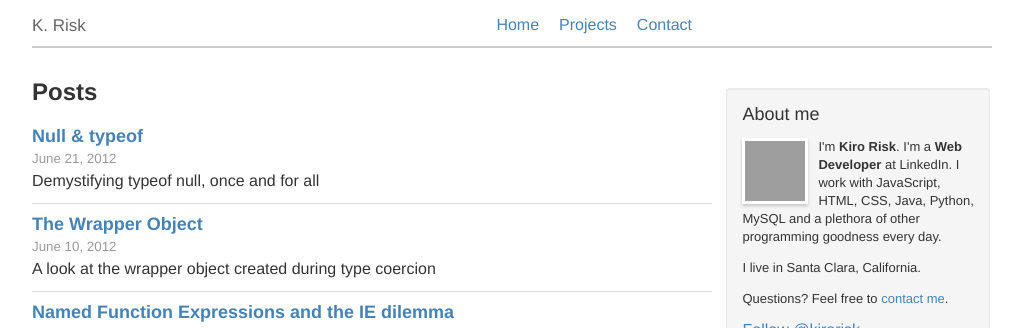
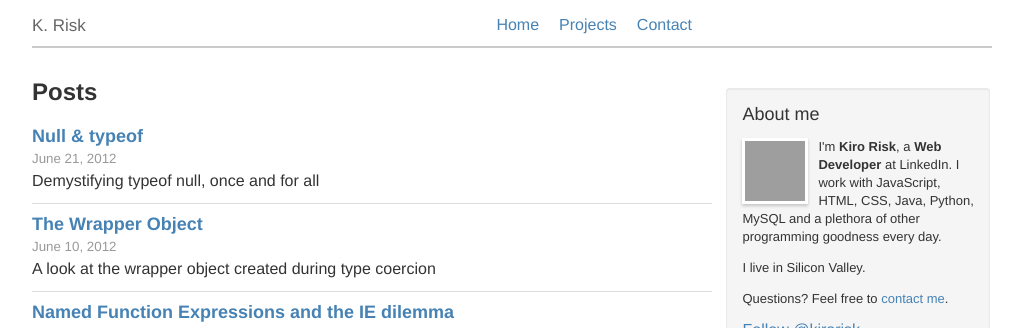
Before and after one commit to krisk/krisk.github.com, a Jekyll site: the page built from index.html, in a window 1280 px wide, cut to the strip 0-328 px from the top of the page. Shown: the whole strip, without its empty margins (128-1149 px from the left). Built offline with Jekyll 4.4.1, drawn with Linux system fonts in a browser that asks for light colours; comment, search, counter and statistics services are not loaded; grey boxes are pictures that could not be loaded.

Commit message:
changed about me

```diff
--- a/_layouts/default.html
+++ b/_layouts/default.html
@@ -71,10 +71,10 @@ ga_account_id: UA-25301489-1
 
         <p>
           <img id="me-image" src="http://www.gravatar.com/avatar/4ae8dc54def0eb337f21fe40fa8972db.png" />
-          I'm <strong>Kiro Risk</strong>.  I'm a <strong>Web Developer</strong> at LinkedIn.  I work with JavaScript, HTML, CSS, Java, Python, MySQL and a plethora of other programming goodness every day.
+          I'm <strong>Kiro Risk</strong>, a <strong>Web Developer</strong> at LinkedIn.  I work with JavaScript, HTML, CSS, Java, Python, MySQL and a plethora of other programming goodness every day.
         </p>
 
-        <p>I live in Santa Clara, California.</p>
+        <p>I live in Silicon Valley.</p>
 
         <p>
           Questions? Feel free to <a href="mailto:kirollos@gmail.com">contact me</a>.
```
